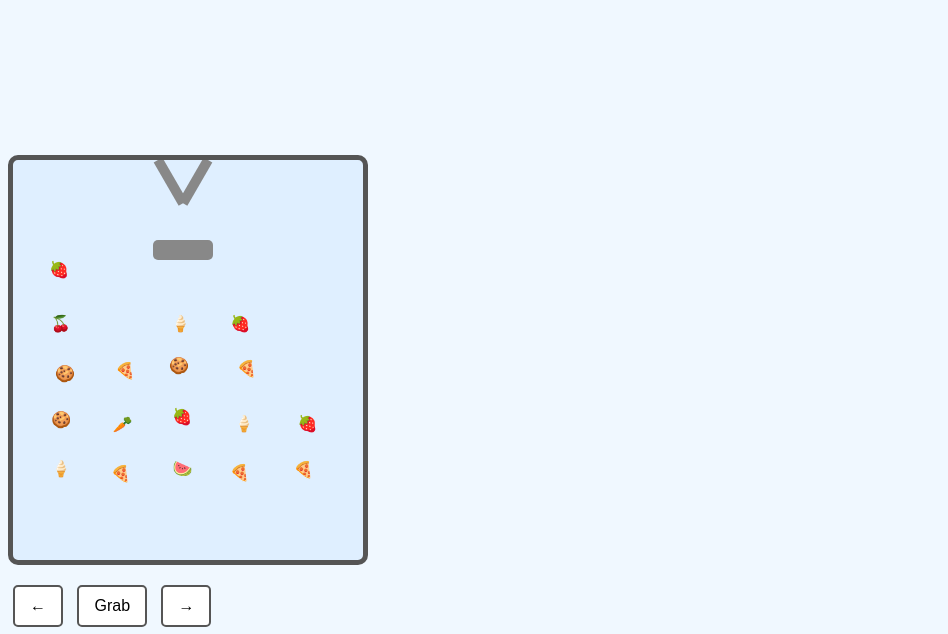
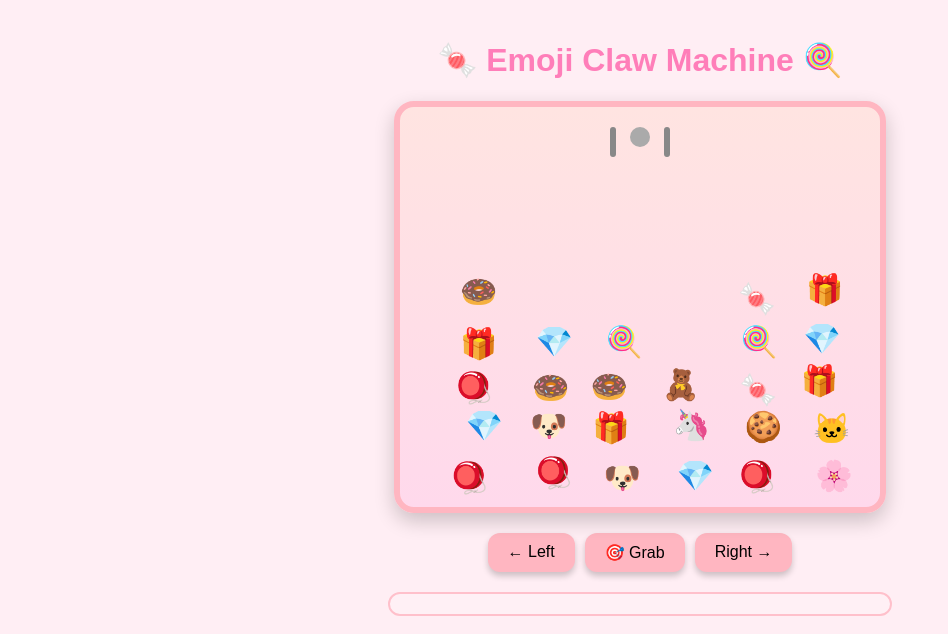
Before and after one commit to kunqianhu/claw-machine, a plain HTML site: page index.html in a window 1280 px wide. Shown: the whole page, without its empty margins (0-948 px from the left). Drawn offline with Linux system fonts and the light colour scheme.

Commit message:
Update index.html

```diff
--- a/index.html
+++ b/index.html
@@ -3,231 +3,236 @@
 <head>
 <meta charset="UTF-8">
 <meta name="viewport" content="width=device-width, initial-scale=1.0">
-<title>Realistic Emoji Claw Machine</title>
+<title>Emoji Claw Machine</title>
 <style>
   body {
+    background: #ffeef4;
     display: flex;
-  justify-content: center;
-  align-items: flex-start;
     flex-direction: column;
-  background: #f0f8ff;
-  font-family: sans-serif;
-  height: 100vh;
-  padding-top: 20px;
+    align-items: center;
+    font-family: "Arial", sans-serif;
+    margin: 0;
+    padding: 20px;
+  }
+
+  h1 {
+    color: #ff7eb9;
+    text-align: center;
   }
 
   .machine {
-  width: 350px;
+    position: relative;
+    width: 480px;
     height: 400px;
-  border: 5px solid #555;
-  border-radius: 10px;
-  position: relative;
-  background: #dfefff;
+    background: linear-gradient(to bottom, #ffe4e1, #ffd9ec);
+    border: 6px solid #ffb6c1;
+    border-radius: 20px;
     overflow: hidden;
+    box-shadow: 0 8px 20px rgba(0,0,0,0.2);
     margin-bottom: 20px;
   }
 
   .claw {
     position: absolute;
-  top: 0;
-  left: 140px;
     width: 60px;
-  height: 100px;
+    height: 60px;
+    top: 20px;
+    transition: all 0.3s ease;
+    z-index: 100;
   }
 
-.arm {
+  .claw .arm {
     position: absolute;
-  width: 10px;
-  height: 50px;
+    width: 6px;
+    height: 30px;
     background: #888;
     top: 0;
-  transform-origin: top center;
-  transition: transform 0.3s;
+    border-radius: 3px;
+    transform-origin: top;
+    transition: transform 0.3s ease;
   }
 
-.arm.left {
+  .claw .arm.left {
     left: 0;
-  transform: rotate(-30deg);
+  }
+  .claw .arm.right {
+    right: 0;
   }
 
-.arm.right {
-  right: 0;
-  transform: rotate(30deg);
-}
-
-.claw-grab {
+  .claw .center {
     position: absolute;
-  width: 60px;
+    width: 20px;
     height: 20px;
-  background: #888;
-  bottom: 0;
-  border-radius: 5px;
-}
-
-.prizes {
-  position: absolute;
-  bottom: 0;
-  width: 100%;
-  font-size: 2em;
+    background: #aaa;
+    top: 0;
+    left: 50%;
+    transform: translateX(-50%);
+    border-radius: 50%;
   }
 
   .prize {
     position: absolute;
-  transition: top 0.5s, left 0.5s;
+    font-size: 30px;
+    transition: all 0.5s ease;
   }
 
   .controls {
-  margin-bottom: 10px;
+    display: flex;
+    gap: 10px;
+    margin-bottom: 20px;
   }
 
-button {
-  margin: 0 5px;
-  padding: 10px 15px;
-  font-size: 1em;
+  .controls button {
+    background: #ffb6c1;
+    border: none;
+    padding: 10px 20px;
+    border-radius: 12px;
+    font-size: 16px;
     cursor: pointer;
-  border-radius: 5px;
-  border: 2px solid #555;
-  background: #fff;
-  transition: background 0.3s;
+    box-shadow: 0 4px 6px rgba(0,0,0,0.2);
+    transition: transform 0.2s ease, background 0.2s ease;
   }
 
-button:hover {
-  background: #e0f0ff;
+  .controls button:hover {
+    transform: scale(1.05);
+    background: #ff7eb9;
   }
 
-.fortune {
+  .collection {
     display: flex;
     gap: 5px;
-  font-size: 2em;
-  min-height: 2em;
-  justify-content: flex-start;
+    flex-wrap: nowrap;
+    overflow-x: auto;
+    width: 480px;
+    padding: 10px;
+    background: #fff0f5;
+    border: 2px solid #ffc0cb;
+    border-radius: 12px;
+  }
+
+  .collection span {
+    font-size: 30px;
+    transition: transform 0.3s ease;
+  }
+
+  .collection span:hover {
+    transform: scale(1.2);
   }
 </style>
 </head>
 <body>
 
-<div class="machine" id="machine">
-  <div class="claw" id="claw">
-    <div class="arm left"></div>
-    <div class="arm right"></div>
-    <div class="claw-grab"></div>
-  </div>
+<h1>🍬 Emoji Claw Machine 🍭</h1>
+
+<div class="machine" id="machine"></div>
+
+<div class="controls">
+  <button id="leftBtn">← Left</button>
+  <button id="grabBtn">🎯 Grab</button>
+  <button id="rightBtn">Right →</button>
 </div>
 
-<div class="controls">
-  <button id="leftBtn">←</button>
-  <button id="grabBtn">Grab</button>
-  <button id="rightBtn">→</button>
-</div>
-
-<div class="fortune" id="fortune"></div>
+<div class="collection" id="collection"></div>
 
 <script>
   const machine = document.getElementById('machine');
-const claw = document.getElementById('claw');
-const leftArm = claw.querySelector('.arm.left');
-const rightArm = claw.querySelector('.arm.right');
-const leftBtn = document.getElementById('leftBtn');
-const rightBtn = document.getElementById('rightBtn');
-const grabBtn = document.getElementById('grabBtn');
-const fortune = document.getElementById('fortune');
+  const collection = document.getElementById('collection');
+  const clawSize = 60;
+  let clawX = 210;
+  let clawY = 20;
+  let clawGrabAngle = 45;
+  let isGrabbing = false;
 
-const columns = 5;
-const prizes = ['🍩','🍪','🍓','🍉','🍬','🍫','🍒','🍕','🍦','🥕'];
-const prizeElements = [];
-let clawPos = 2; // start at middle column
+  // Emoji prizes
+  const PRIZES = ["🧸","🍭","🍩","🐶","🐱","🎁","🪀","🍪","🍬","💎","🦄","🌸"];
+  const prizes = [];
 
-// Randomly stacked prizes
-const stackPrizes = () => {
-  for(let i=0;i<columns;i++){
-    let stackCount = Math.floor(Math.random() * 4) + 2; // 2-5 per column
-    for(let j=0;j<stackCount;j++){
-      let prize = document.createElement('span');
+  // Initialize prizes
+  for(let col=0; col<6; col++){
+    const stackHeight = Math.floor(Math.random()*3)+3; // 3-5 per column
+    for(let row=0; row<stackHeight; row++){
+      const prize = document.createElement('div');
       prize.className = 'prize';
-      prize.textContent = prizes[Math.floor(Math.random()*prizes.length)];
+      prize.innerText = PRIZES[Math.floor(Math.random()*PRIZES.length)];
+      prize.style.left = `${60 + col*70 + (Math.random()-0.5)*20}px`;
+      prize.style.top = `${350 - row*45 + (Math.random()-0.5)*10}px`;
+      prize.dataset.grabbed = "false";
       machine.appendChild(prize);
-      let left = 40 + i*60 + Math.random()*10 - 5;
-      let top = 300 - j*50 + Math.random()*10 - 5;
-      prize.style.left = left+'px';
-      prize.style.top = top+'px';
-      prizeElements.push({el:prize, col:i, top:top});
+      prizes.push(prize);
     }
   }
-};
-stackPrizes();
 
-// Move claw
-const moveClaw = (dir) => {
-  clawPos = Math.min(Math.max(clawPos + dir,0),columns-1);
-  let left = 40 + clawPos*60;
-  claw.style.left = left+'px';
-};
+  // Create claw
+  const claw = document.createElement('div');
+  claw.className = 'claw';
+  claw.style.left = clawX + 'px';
+  claw.style.top = clawY + 'px';
+  claw.innerHTML = `<div class="arm left"></div><div class="arm right"></div><div class="center"></div>`;
+  machine.appendChild(claw);
 
-leftBtn.addEventListener('click',()=>moveClaw(-1));
-rightBtn.addEventListener('click',()=>moveClaw(1));
+  function moveClaw(direction){
+    if(isGrabbing) return;
+    clawX += direction==='left' ? -70 : 70;
+    clawX = Math.max(0, Math.min(clawX, 420));
+    claw.style.left = clawX + 'px';
+  }
 
-const sleep = ms => new Promise(r=>setTimeout(r, ms));
+  async function grabPrize(){
+    if(isGrabbing) return;
+    isGrabbing = true;
+    // Lower claw
+    claw.style.top = '250px';
+    claw.querySelector('.arm.left').style.transform = 'rotate(-15deg)';
+    claw.querySelector('.arm.right').style.transform = 'rotate(15deg)';
+    await new Promise(r=>setTimeout(r,500));
 
-grabBtn.addEventListener('click', async ()=>{
-  // Find top prize in claw column
-  let columnPrizes = prizeElements.filter(p=>p.col===clawPos && p.top > 0);
-  columnPrizes.sort((a,b)=>a.top-b.top);
-  if(columnPrizes.length===0) return;
-  let prize = columnPrizes[0];
+    // Check prize under claw
+    const clawCenterX = clawX + clawSize/2;
+    const clawBottomY = 250 + clawSize;
+    const grabbable = prizes.filter(p => p.dataset.grabbed === "false" &&
+      Math.abs(p.offsetLeft - clawCenterX)<35 && Math.abs(p.offsetTop - clawBottomY)<40);
 
-  // Move claw down
-  claw.style.transition = 'top 0.7s';
-  claw.style.top = (prize.top - 20)+'px';
-  await sleep(700);
-
-  // Close claw arms
-  leftArm.style.transform = 'rotate(-10deg)';
-  rightArm.style.transform = 'rotate(10deg)';
-  await sleep(300);
-
-  // Attempt grab 70%
-  let success = Math.random() < 0.7;
-  if(success){
-    // Move prize with claw
-    prize.el.style.transition = 'top 0.7s, left 0.7s';
-    prize.el.style.top = (claw.offsetTop + 80)+'px';
-    prize.el.style.left = claw.offsetLeft + 5 +'px';
+    let grabbedPrize = null;
+    if(grabbable.length>0 && Math.random()<0.7){ // 70% grab chance
+      grabbedPrize = grabbable.reduce((top,p)=>p.offsetTop<top.offsetTop?p:top);
+      grabbedPrize.dataset.grabbed = "true";
+      grabbedPrize.style.left = clawCenterX + 'px';
+      grabbedPrize.style.top = (clawBottomY+20) + 'px';
+    }
 
     // Lift claw
-    claw.style.top = '0px';
-    await sleep(700);
+    claw.style.top = '20px';
+    await new Promise(r=>setTimeout(r,500));
 
-    // Move to bottom storage
-    let dropX = 20 + fortune.childElementCount*40;
-    claw.style.left = dropX+'px';
-    await sleep(700);
+    // Move to collection
+    claw.style.left = '30px';
+    if(grabbedPrize) grabbedPrize.style.left = '45px';
 
-    // 80% chance keep prize
-    let keep = Math.random() < 0.8;
-    if(keep){
-      prize.el.style.transition = 'top 0.5s, left 0.5s';
-      prize.el.style.top = '0px';
-      prize.el.style.left = '0px';
-      fortune.appendChild(prize.el);
-      prizeElements.splice(prizeElements.indexOf(prize),1);
-    } else {
-      // Dropped before delivery
-      prize.el.style.top = (prize.top + 50)+'px';
-      prize.el.style.left = prize.el.offsetLeft +'px';
-      await sleep(500);
+    await new Promise(r=>setTimeout(r,500));
+
+    // Drop prize
+    if(grabbedPrize && Math.random()<0.8){ // 80% keep
+      collection.appendChild(grabbedPrize);
+      grabbedPrize.style.position = 'relative';
+      grabbedPrize.style.top = '0px';
+      grabbedPrize.style.left = '0px';
+    } else if(grabbedPrize){
+      grabbedPrize.dataset.grabbed = "false";
+      grabbedPrize.style.top = '350px';
     }
 
+    // Open claw
+    claw.querySelector('.arm.left').style.transform = 'rotate(-45deg)';
+    claw.querySelector('.arm.right').style.transform = 'rotate(45deg)';
+    clawX = 210;
+    claw.style.left = clawX+'px';
+    isGrabbing = false;
   }
 
-  // Open claw arms
-  leftArm.style.transform = 'rotate(-30deg)';
-  rightArm.style.transform = 'rotate(30deg)';
-  await sleep(300);
+  document.getElementById('leftBtn').onclick = ()=>moveClaw('left');
+  document.getElementById('rightBtn').onclick = ()=>moveClaw('right');
+  document.getElementById('grabBtn').onclick = grabPrize;
 
-  // Return claw to column
-  claw.style.left = 40 + clawPos*60 +'px';
-});
 </script>
-
 </body>
 </html>
```
Lines whose indentation alone changed are shown as unchanged.
